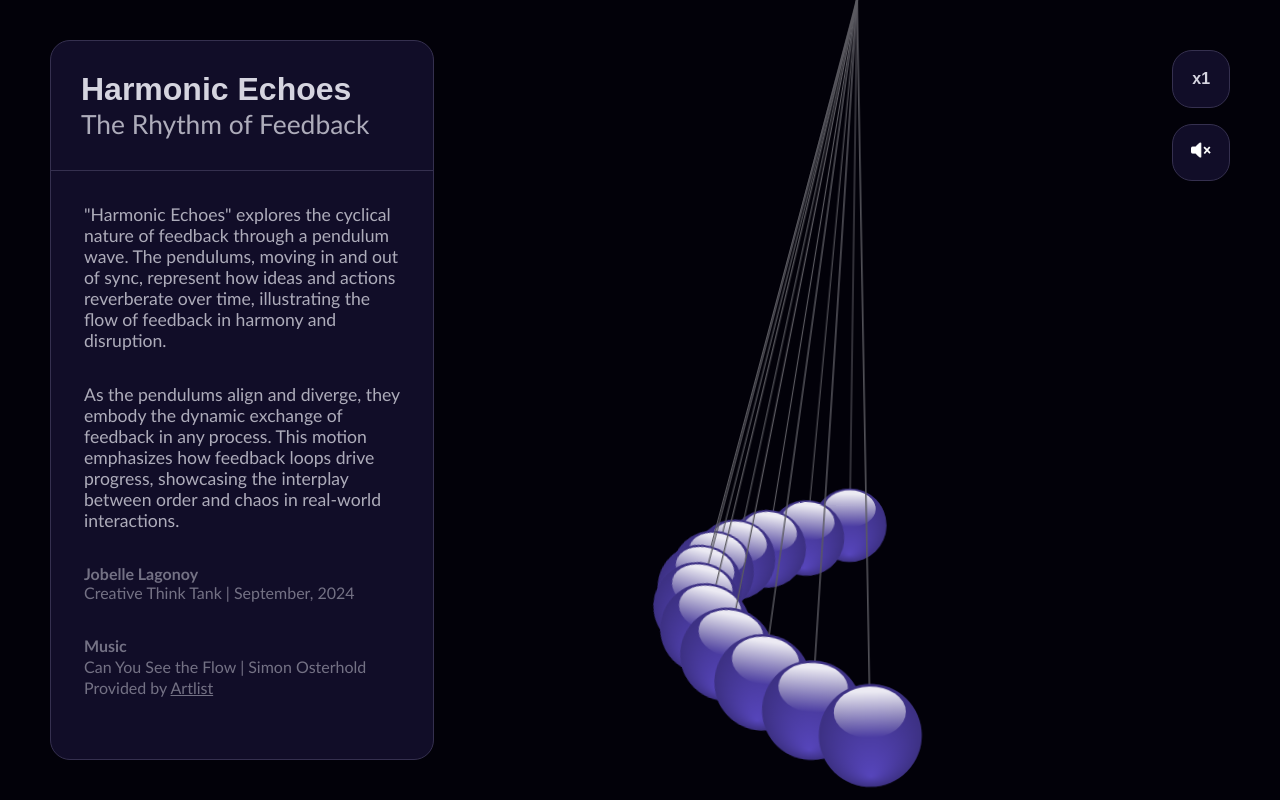
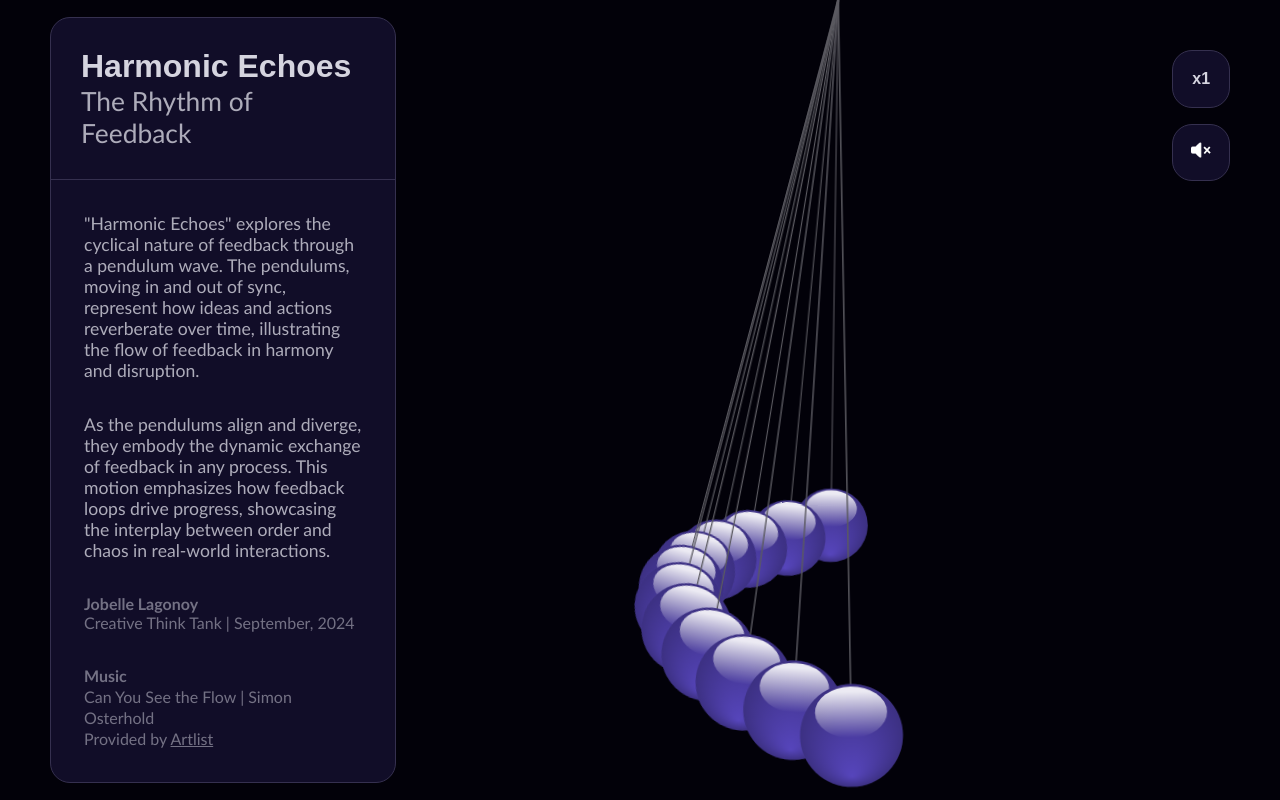
Before and after one commit to nymeria-1/pendulum-wave, a Next.js app: page / in a window 1280 px wide. Built offline with nearby package versions, Linux system fonts and the light colour scheme.

Commit message:
Add description max width

```diff
--- a/src/styles/Description.module.css
+++ b/src/styles/Description.module.css
@@ -8,6 +8,7 @@
     background-color: #110D28;
     width: 30%;
     min-width: 21.6em;
+    max-width: 21.6em;
     /* height: fit-content; */
     min-height: 90vh;
 }
```
